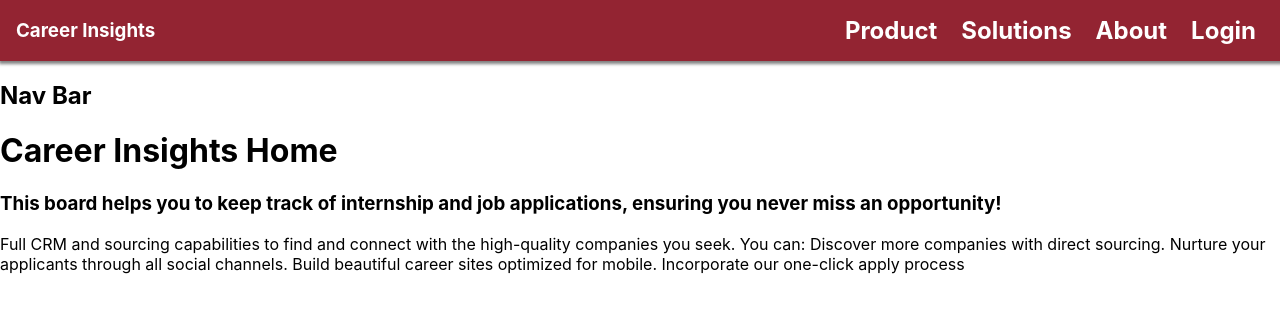
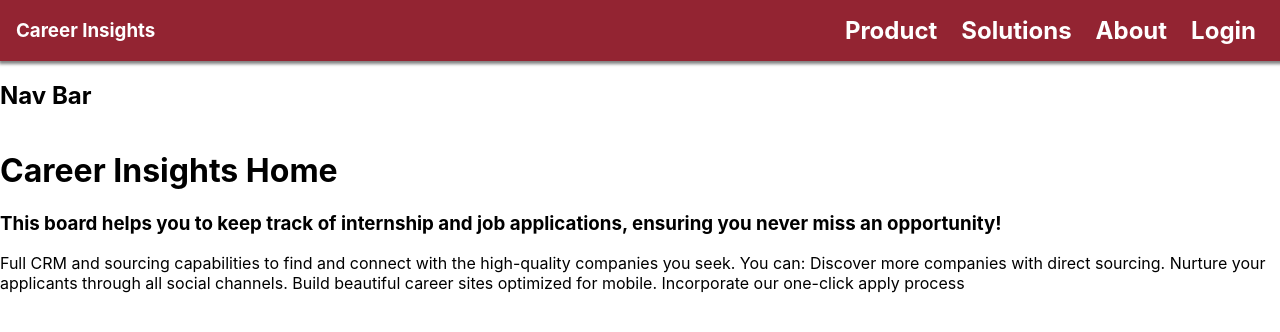
Before and after one commit to alba-molina-nyc/career-insights-official, a React (Create React App) app: page / in a window 1280 px wide. Shown: the top 332 px of the page. Built offline with nearby package versions, Linux system fonts and the light colour scheme; no server answers.

Commit message:
wic: footer styling

```diff
--- a/src/index.css
+++ b/src/index.css
@@ -1,4 +1,12 @@
-body {
+* {
+  box-sizing: border-box;
+}
+
+body, #root {
+  display: flex;
+  flex-direction: column;
+  min-height: 100vh;
+  margin: 0;
   margin: 0;
   font-family: -apple-system, BlinkMacSystemFont, 'Segoe UI', 'Roboto', 'Oxygen',
     'Ubuntu', 'Cantarell', 'Fira Sans', 'Droid Sans', 'Helvetica Neue',
--- a/src/styles.js
+++ b/src/styles.js
@@ -36,8 +36,14 @@
 flex-grow: 1;
 display: flex;
 justify-content: center;
+flex-direction: column;
 align-items: center;
 `
+export const StyledFooter = styled.footer`
+display: flex;
+align-items: center;
+height: 5rem;
+justify-content: center;`
 
 export const StyledNav = styled.nav`
 
```
